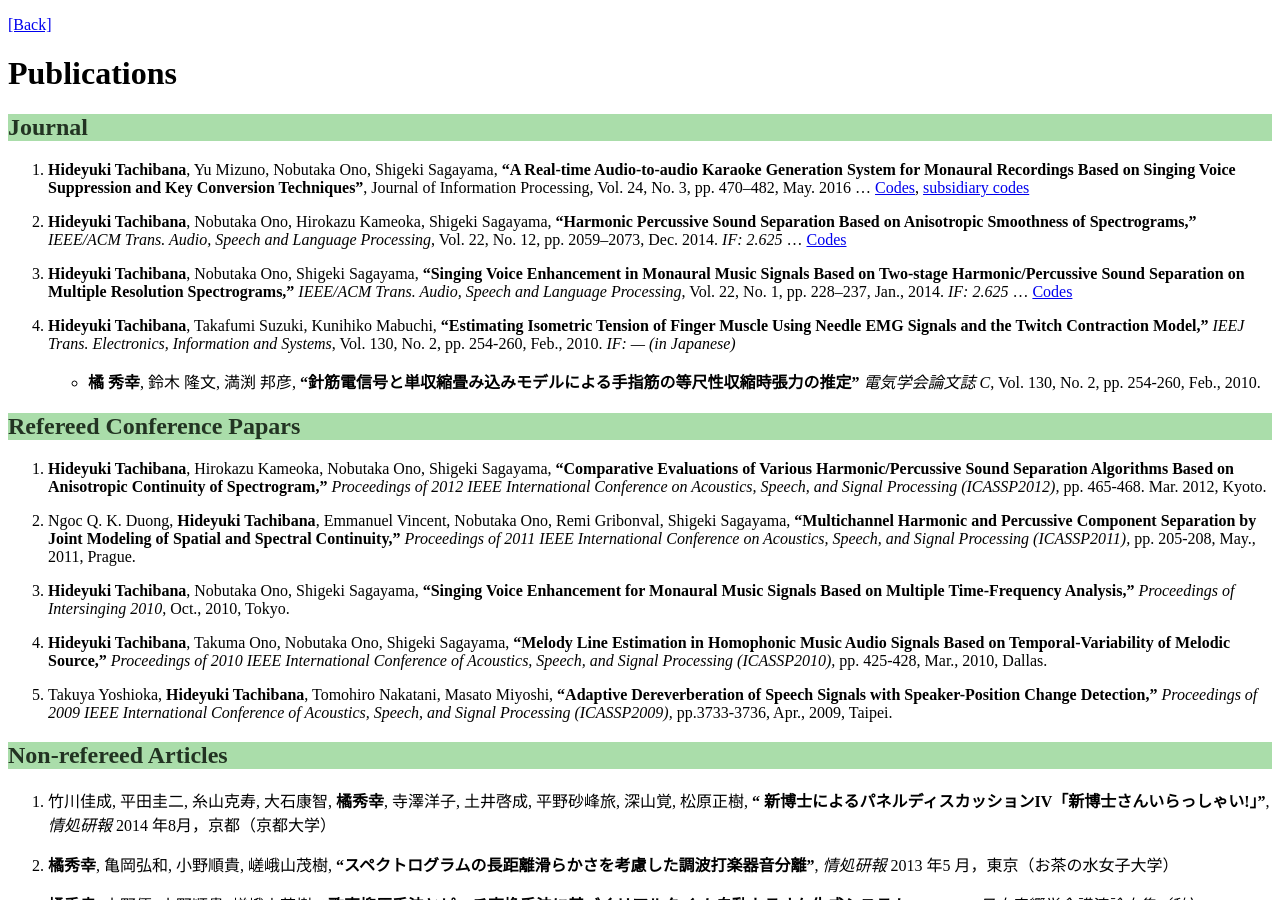
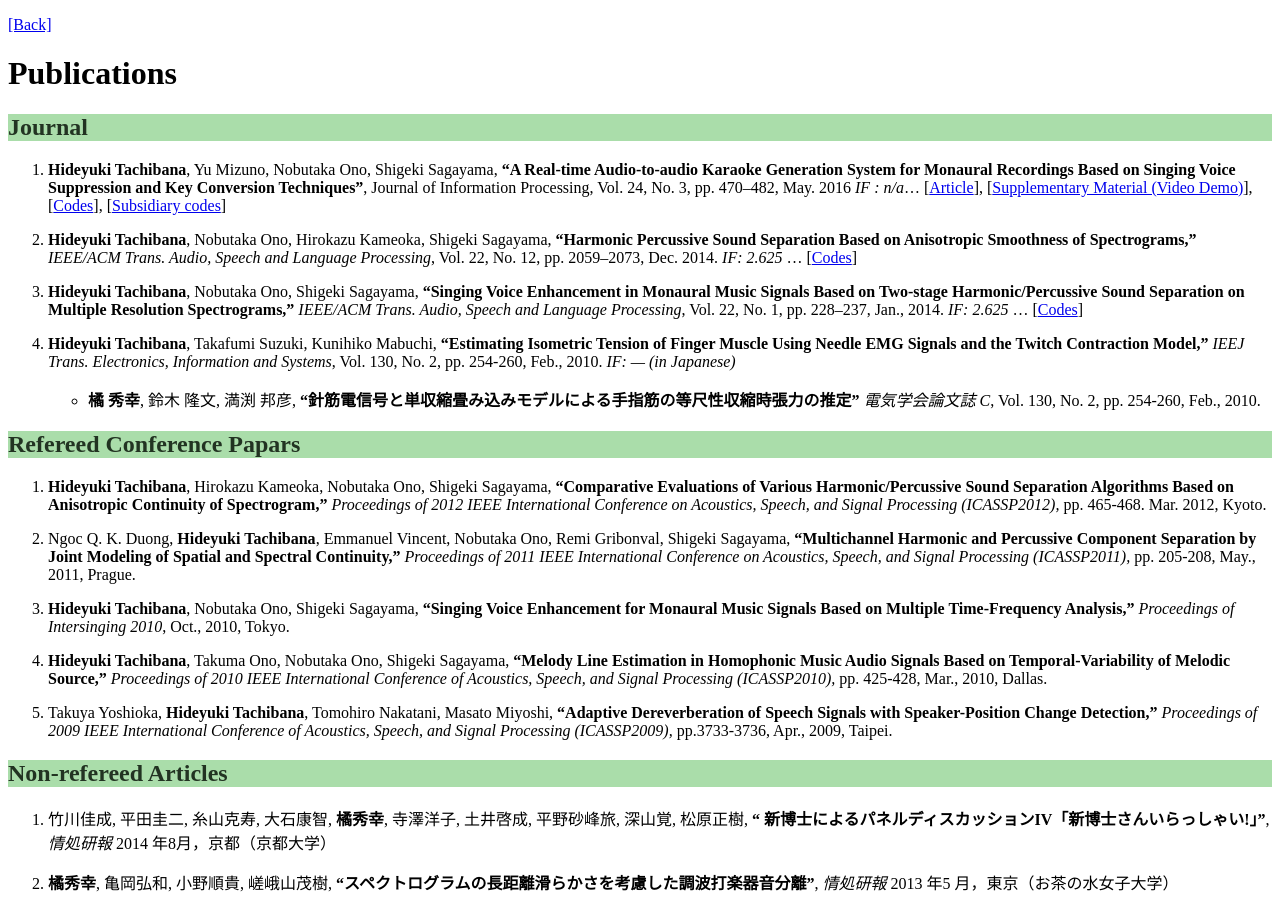
Before and after one commit to tachi-hi/tachi-hi.github.io, a Jekyll site: the page built from publications.md, in a window 1280 px wide and 900 px high. Built offline with Jekyll 4.4.1, drawn with Linux system fonts in a browser that asks for light colours.

Commit message:
add link to article and video

```diff
--- a/publications.md
+++ b/publications.md
@@ -9,19 +9,20 @@ title: Publications
 
 ## Journal
 1. **Hideyuki Tachibana**, Yu Mizuno, Nobutaka Ono, Shigeki Sagayama,
-**"A Real-time Audio-to-audio Karaoke Generation System for Monaural Recordings Based on Singing Voice Suppression and Key Conversion Techniques"**, Journal of Information Processing, Vol. 24, No. 3, pp. 470--482, May. 2016 ... [Codes](https://github.com/tachi-hi/euterpe), [subsidiary codes](https://github.com/tachi-hi/temperament4fft)
+**"A Real-time Audio-to-audio Karaoke Generation System for Monaural Recordings Based on Singing Voice Suppression and Key Conversion Techniques"**, Journal of Information Processing, Vol. 24, No. 3, pp. 470--482, May. 2016 *IF : n/a*... [[Article](http://id.nii.ac.jp/1001/00160331/)], [[Supplementary Material (Video Demo)](http://id.nii.ac.jp/1012/00000006/)],
+[[Codes](https://github.com/tachi-hi/euterpe)], [[Subsidiary codes](https://github.com/tachi-hi/temperament4fft)]
 
 1. **Hideyuki Tachibana**, Nobutaka Ono, Hirokazu Kameoka, Shigeki Sagayama,
 **"Harmonic Percussive Sound Separation Based on Anisotropic Smoothness of Spectrograms,"**
 *IEEE/ACM Trans. Audio, Speech and Language Processing*,
 Vol. 22, No. 12, pp. 2059--2073, Dec. 2014. *IF: 2.625*
-... [Codes](https://github.com/tachi-hi/HPSS)
+... [[Codes](https://github.com/tachi-hi/HPSS)]
 
 1. **Hideyuki Tachibana**, Nobutaka Ono, Shigeki Sagayama,
 **"Singing Voice Enhancement in Monaural Music Signals Based on Two-stage Harmonic/Percussive Sound Separation on Multiple Resolution Spectrograms,"**
 *IEEE/ACM Trans. Audio, Speech and Language Processing*,
 Vol. 22, No. 1, pp. 228--237, Jan., 2014. *IF: 2.625*
-... [Codes](https://github.com/tachi-hi/slidingHPSS)
+... [[Codes](https://github.com/tachi-hi/slidingHPSS)]
 
 1. **Hideyuki Tachibana**, Takafumi Suzuki, Kunihiko Mabuchi,
 **"Estimating Isometric Tension of Finger Muscle Using Needle EMG Signals and the Twitch Contraction Model,"**
```
